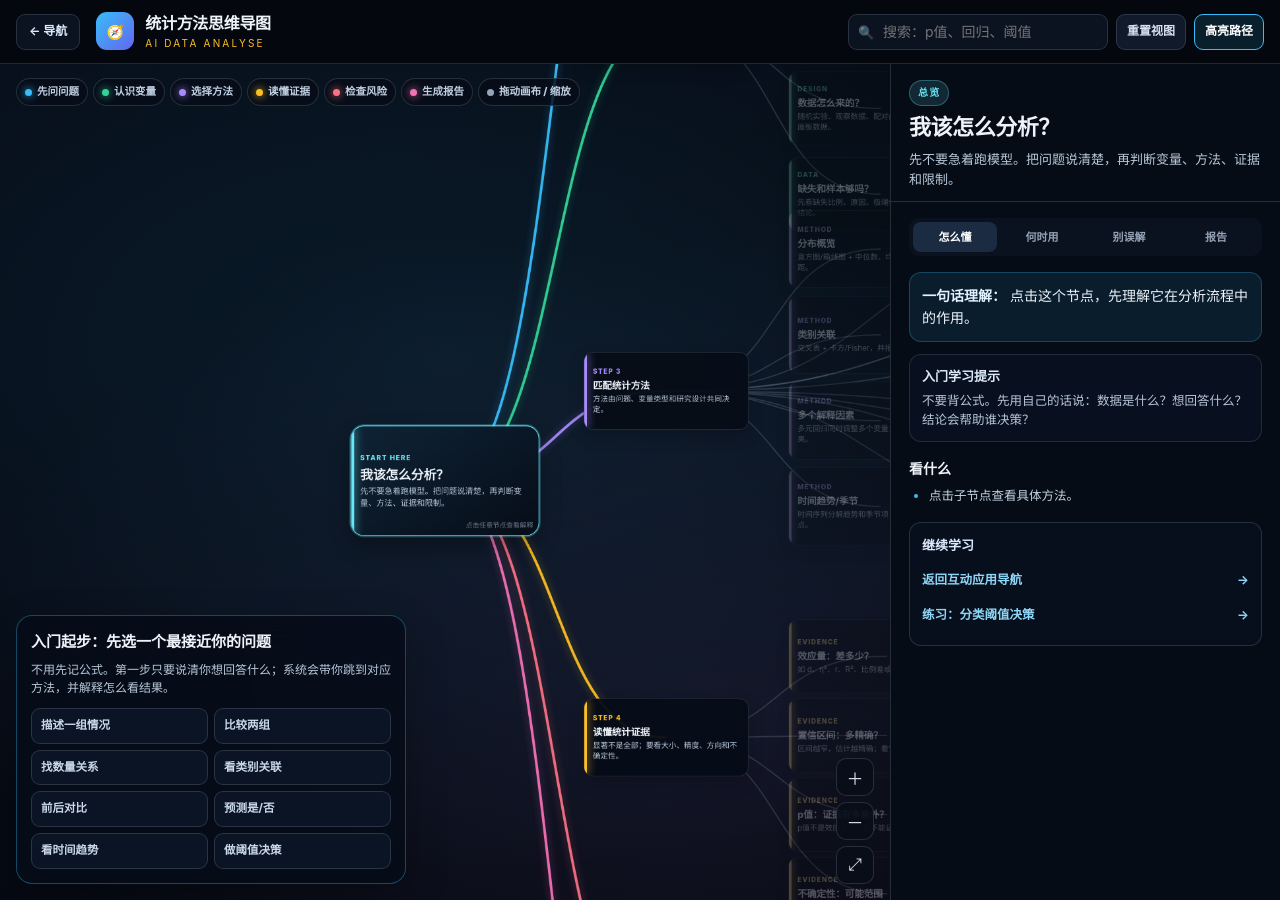
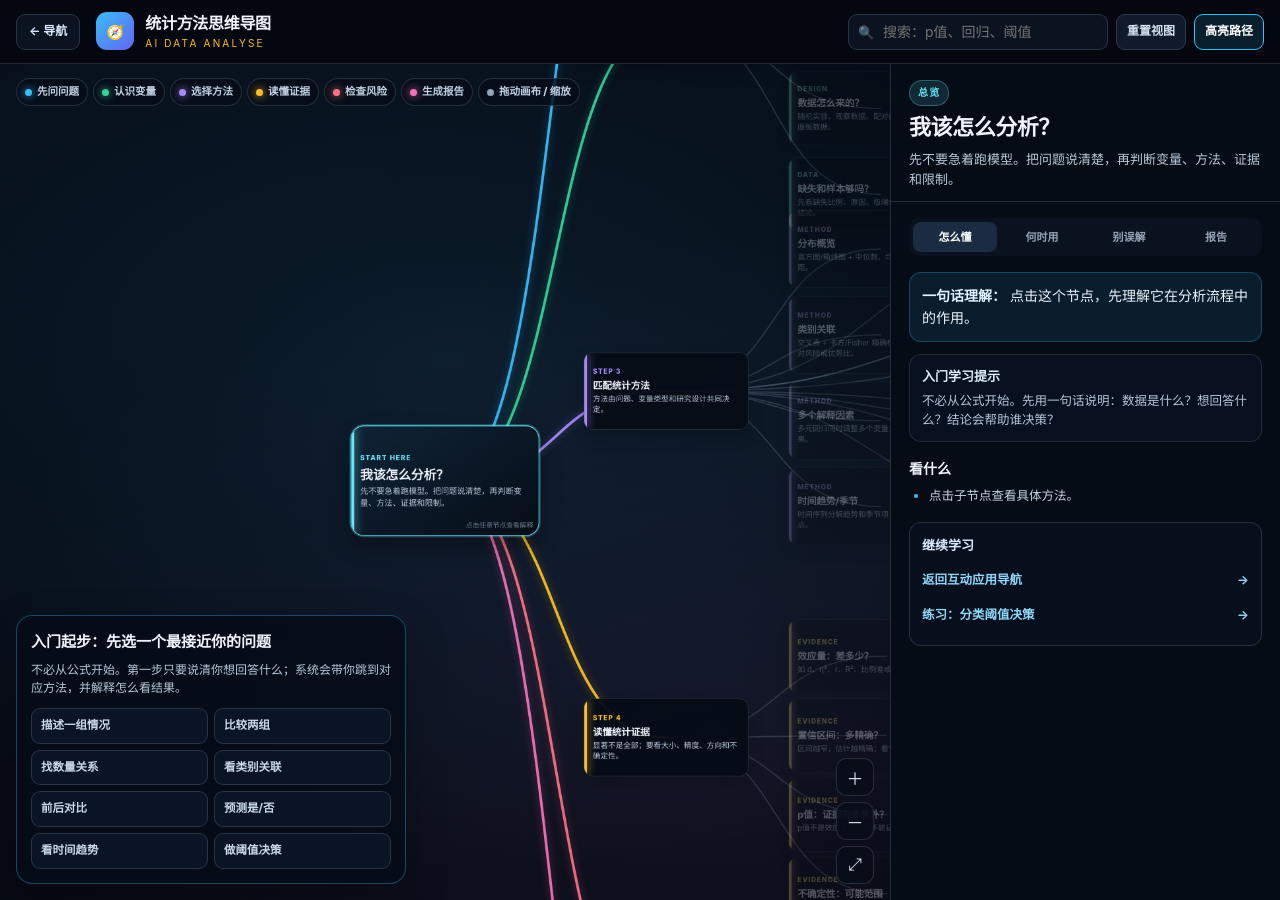
Before and after one commit to deerleo/deerleo.github.io, a Jekyll site: the page course/ai-data-analyse/method-mindmap.html, which Jekyll copies as it is, in a window 1280 px wide. Built offline with Jekyll 4.4.1, drawn with Linux system fonts in a browser that asks for light colours.

Commit message:
style: polish terminology and course wording

```diff
--- a/course/ai-data-analyse/index.html
+++ b/course/ai-data-analyse/index.html
@@ -167,7 +167,7 @@
   </div>
   <div class="hero-stats" aria-label="课程概览">
     <div><strong>7</strong><span>互动应用</span></div>
-    <div><strong>6</strong><span>真实场景</span></div>
+    <div><strong>6</strong><span>数据情境</span></div>
     <div><strong>0</strong><span>安装步骤</span></div>
   </div>
 </section>
--- a/course/ai-data-analyse/method-mindmap.html
+++ b/course/ai-data-analyse/method-mindmap.html
@@ -212,7 +212,7 @@ body {
 
       <aside class="onboard" aria-labelledby="onboard-title">
         <h2 id="onboard-title">入门起步：先选一个最接近你的问题</h2>
-        <p>不用先记公式。第一步只要说清你想回答什么；系统会带你跳到对应方法，并解释怎么看结果。</p>
+        <p>不必从公式开始。第一步只要说清你想回答什么；系统会带你跳到对应方法，并解释怎么看结果。</p>
         <div class="scenarios" id="scenarios">
           <button class="scenario" data-target="m_distribution">描述一组情况</button>
           <button class="scenario" data-target="m_two">比较两组</button>
@@ -255,7 +255,7 @@ const NODES = [
   {id:'m_distribution', branch:'methods', x:700, y:1030, w:280, h:118, kicker:'METHOD', title:'分布概览', text:'直方图/箱线图 + 中位数、均值、标准差或四分位距。', color:'#a78bfa'},
   {id:'m_two', branch:'methods', x:990, y:1030, w:280, h:118, kicker:'METHOD', title:'独立两组比较', text:'数值结果常用独立样本 t 检验；偏态可用 Mann-Whitney U。', color:'#a78bfa'},
   {id:'m_more', branch:'methods', x:1280, y:1030, w:280, h:118, kicker:'METHOD', title:'三组及以上比较', text:'单因素 ANOVA 检验整体差异，事后比较找具体差异。', color:'#a78bfa'},
-  {id:'m_categories', branch:'methods', x:700, y:1160, w:280, h:118, kicker:'METHOD', title:'类别关联', text:'交叉表 + 卡方/Fisher，并报告比例差或风险比。', color:'#a78bfa'},
+  {id:'m_categories', branch:'methods', x:700, y:1160, w:280, h:118, kicker:'METHOD', title:'类别关联', text:'交叉表 + 卡方/Fisher 精确检验；报告风险差、相对风险或优势比。', color:'#a78bfa'},
   {id:'m_numeric', branch:'methods', x:990, y:1160, w:280, h:118, kicker:'METHOD', title:'两个数值变量', text:'散点图 + Pearson/Spearman相关，必要时做线性回归。', color:'#a78bfa'},
   {id:'m_paired', branch:'methods', x:1280, y:1160, w:280, h:118, kicker:'METHOD', title:'配对 / 前后测', text:'同一人两次测量用配对 t 检验；偏态可用 Wilcoxon。', color:'#a78bfa'},
   {id:'m_multiple', branch:'methods', x:700, y:1290, w:280, h:118, kicker:'METHOD', title:'多个解释因素', text:'多元回归同时调整多个变量，但不能自动证明因果。', color:'#a78bfa'},
@@ -271,7 +271,7 @@ const NODES = [
   {id:'e_p', branch:'evidence', x:700, y:1890, w:300, h:112, kicker:'EVIDENCE', title:'p值：证据有多意外？', text:'p值不是效应大小，也不能证明原假设为真。', color:'#fbbf24'},
   {id:'e_uncertain', branch:'evidence', x:700, y:2010, w:300, h:112, kicker:'EVIDENCE', title:'不确定性：可能范围', text:'用分位带、模拟路径或Bootstrap区间表达风险。', color:'#fbbf24'},
 
-  {id:'b_checks', branch:'checks', x:390, y:2250, w:250, h:118, kicker:'STEP 5', title:'检查前提与风险', text:'方法用错，p值再小也不能救回结论。', color:'#fb7185'},
+  {id:'b_checks', branch:'checks', x:390, y:2250, w:250, h:118, kicker:'STEP 5', title:'检查前提与风险', text:'方法不匹配时，p值即使很小也不足以支持结论。', color:'#fb7185'},
   {id:'c_assumptions', branch:'checks', x:700, y:2130, w:280, h:112, kicker:'CHECK', title:'模型前提', text:'线性、正态、方差齐性、独立性和连接函数是否合理。', color:'#fb7185'},
   {id:'c_independence', branch:'checks', x:700, y:2250, w:280, h:112, kicker:'CHECK', title:'独立性', text:'同一个班级、同一人多次测量或时间序列常违反独立。', color:'#fb7185'},
   {id:'c_outliers', branch:'checks', x:700, y:2370, w:280, h:112, kicker:'CHECK', title:'极端值与缺失', text:'看离群点是否驱动结果；报告缺失原因和敏感性分析。', color:'#fb7185'},
@@ -306,10 +306,10 @@ const HELP = {
   v_explanatory:{plain:'解释变量的测量层级和数量决定能否做多因素调整。',when:['有多个影响因素','要控制混杂','因子实验设计'],how:['列出每个变量的类型和单位','检查变量之间是否高度重叠','明确哪些是前置变量，哪些可能是中介'],wrong:['把所有变量塞进模型','用P值挑选变量后说成验证性结论','忽略共线性'],ai:'请帮我判断这些解释变量应该作为分组、连续、有序还是非线性项进入模型。'},
   v_design:{plain:'研究设计决定解释强度；观察数据可以探索，随机实验才更接近因果。',when:['写方法部分','解释结论边界'],how:['说明随机化、盲法和对照组','识别配对、重复测量或聚类','避免用横截面数据做因果断言'],wrong:['把相关解释成治疗效果','忽略同一被试重复测量','把选择偏差说成真实差异'],ai:'请根据我的研究设计判断结论可以写到什么强度，并建议如何描述限制。'},
   v_missing:{plain:'缺失和样本量会影响代表性，也可能让结果看似稳定但不可复现。',when:['数据清洗前','报告样本量时'],how:['报告缺失数量和原因','比较缺失与未缺失人群','避免仅因结果不同删除极端值'],wrong:['直接删除所有缺失','用均值填补后不声明','样本太小时解释过大'],ai:'请帮我设计一段缺失数据和样本量的透明报告模板。'},
-  m_distribution:{plain:'先用图看分布，再选中心指标；偏态时中位数常比均值更诚实。',when:['描述年龄、成绩、金额、等待时间','检查数据质量'],how:['直方图看形状','中位数和IQR描述偏态','均值和标准差适合近似对称分布'],wrong:['收入/等待时间严重偏态仍只报均值','忽略多峰可能代表多个群体','把样本描述说成总体推断'],ai:'请用通俗类比解释“中位数、均值、标准差、四分位距”，并给出一个初学者容易记住的选择规则。'},
+  m_distribution:{plain:'先用图看分布，再选中心指标；偏态时中位数通常更能代表典型水平。',when:['描述年龄、成绩、金额、等待时间','检查数据质量'],how:['直方图看形状','中位数和IQR描述偏态','均值和标准差适合近似对称分布'],wrong:['收入/等待时间严重偏态仍只报均值','忽略多峰可能代表多个群体','把样本描述说成总体推断'],ai:'请用通俗类比解释“中位数、均值、标准差、四分位距”，并给出一个初学者容易记住的选择规则。'},
   m_two:{plain:'两组比较应报告差异方向、效应量和置信区间，而不是只有p值。',when:['两个独立班级/组别','结果是连续分数'],how:['先看两组箱线图','检查近正态和方差；偏态用非参数','报告均值差、95% CI和Cohen\'s d或Hedges\' g'],wrong:['把不显著说成“无差异”','样本大时把微小差异说成重要','忽略不等方差和极端值'],ai:'请帮我写一段两组均值比较结果解释，必须包含均值差、效应量、置信区间和限制。'},
-  m_more:{plain:'ANOVA先回答“至少两组不同”，事后比较才说明具体差异。',when:['三个及以上独立组','结果为数值'],how:['报告F、自由度、p和η²','用Tukey等方法做事后比较','检查方差齐性和样本量'],wrong:['多次两两t检验不校正','只看整体显著就编故事','忽略不平衡设计的稳健方法'],ai:'请帮我检查三组比较报告是否包含整体检验、事后校正、效应量和前提检查。'},
-  m_categories:{plain:'类别数据看比例和风险变化，不能把卡方显著解释成因果或强度大小。',when:['性别×选择、方案×结果','两个类别变量'],how:['交叉表列出行百分比','卡方/Fisher检验关联','报告比例差、风险比或优势比'],wrong:['小期望频数用普通卡方','把优势比直接说成风险比','不报告比例只报p'],ai:'请帮我把交叉表结果改写为非统计背景读者也能理解的百分比差和风险解释，并检查优势比是否被误用。'},
+  m_more:{plain:'ANOVA先回答“至少两组不同”，事后比较才说明具体差异。',when:['三个及以上独立组','结果为数值'],how:['报告F、自由度、p和η²','用Tukey等方法做事后比较','检查方差齐性和样本量'],wrong:['多次两两t检验不校正','只凭整体显著进行过度演绎','忽略不平衡设计的稳健方法'],ai:'请帮我检查三组比较报告是否包含整体检验、事后校正、效应量和前提检查。'},
+  m_categories:{plain:'类别数据看比例和风险差异，不能把卡方显著解释成因果或效应大小。',when:['性别×选择、方案×结果','两个类别变量'],how:['交叉表列出行百分比','卡方/Fisher检验关联','报告风险差、相对风险或优势比'],wrong:['小期望频数用普通卡方','把优势比直接解释为相对风险','不报告比例只报p'],ai:'请帮我把交叉表结果改写为非统计背景读者也能理解的比例差异和风险差异，并检查优势比是否被误用。'},
   m_numeric:{plain:'相关描述共同变化，回归给出一个单位变化对应的平均变化。',when:['两个连续变量','想探索方向和线性趋势'],how:['先画散点图和置信带','根据偏态/单调性选Pearson或Spearman','报告r或斜率、CI和R²'],wrong:['异常值驱动相关','把曲线关系硬拟合直线','用相关推断因果'],ai:'请帮我把两个数值变量的相关与简单回归结果写成非统计读者能理解的句子。'},
   m_paired:{plain:'同一人/同一对象前后测量要利用配对结构，不能当作独立两组。',when:['前后测、左右手、匹配对'],how:['先看差值分布','近正态用配对t；偏态用Wilcoxon','报告平均差、CI和标准化效应'],wrong:['用独立样本t检验配对数据','忽略回归向均值','不谈练习效应或时间效应'],ai:'请帮我检查配对前后测分析流程，并生成结果解释和限制说明。'},
   m_multiple:{plain:'多因素分析能比较“在其他变量相近时”的关联，但不是自动因果。',when:['有多个混杂因素','想看某变量独立贡献'],how:['检查缺失、共线性和非线性','报告调整后的系数和CI','用标准化系数或预测图比较大小'],wrong:['调整变量选择不透明','把控制变量解释为因果','样本小但变量多'],ai:'请帮我审阅多元回归的方法和限制段落，重点是混杂、共线性和过度调整。'},
@@ -327,8 +327,8 @@ const HELP = {
   c_outliers:{plain:'极端值可能是错误、 rare事件或重要信号；处理规则必须透明。',when:['数据清洗和敏感性分析'],how:['先追查录入/测量错误','用稳健统计比较结论','报告纳入/剔除后的结果'],wrong:['只因为影响p值就删除','把合理高值当异常','不报告清洗规则'],ai:'请帮我写一段透明、可复现的异常值处理和敏感性分析说明。'},
   c_causality:{plain:'因果解释需要设计支持：随机化、时间先后、混杂控制和机制。',when:['写结论和政策建议'],how:['区分预测、关联和因果','列出主要混杂和反向解释','谨慎使用“可能导致/提示”'],wrong:['横截面数据说“导致”','控制几个变量就宣称因果','忽略选择偏差和幸存者偏差'],ai:'请帮我给这段结论做因果强度审查，改写为与证据匹配的措辞。'},
   r_structure:{plain:'报告从读者问题开始，而不是从模型输出开始。',when:['写正式报告或课堂作业'],how:['问题与背景','数据与方法','结果证据','限制与下一步'],wrong:['堆满模型表但无结论','方法与问题脱节','没有说明数据边界'],ai:'请帮我按“问题-数据-方法-结果-限制-下一步”整理我的分析报告。'},
-  r_plain:{plain:'好的结论一句话讲清方向、大小、精度和边界。',when:['向领导/学生/客户汇报'],how:['先用一句通俗结论','再给统计证据','最后说明不确定性和行动建议'],wrong:['只说“显著”','用术语吓退读者','把可能说成确定'],ai:'请帮我把这段统计结果改写成非统计背景读者也能理解、且不过度承诺的结论。'},
-  r_ai:{plain:'AI适合做逻辑复核、翻译和边界检查；数据责任仍在分析者。',when:['报告初稿完成后','担心术语或解释'],how:['让AI找过度解释','让AI解释术语','用原始数据核对每个数字'],wrong:['让AI凭空编结果','把AI输出当最终事实','不保留提示和版本'],ai:'请审阅我的分析报告，找出过度解释、缺失限制、术语误用和逻辑漏洞。'},
+  r_plain:{plain:'好的结论一句话讲清方向、大小、精度和边界。',when:['向领导/学生/客户汇报'],how:['先用一句通俗结论','再给统计证据','最后说明不确定性和行动建议'],wrong:['只报告“显著”而不说明大小','使用未解释的专业术语','把可能性表述为确定性'],ai:'请帮我把这段统计结果改写成非统计背景读者也能理解、且不过度承诺的结论。'},
+  r_ai:{plain:'AI适合做逻辑复核、翻译和边界检查；数据责任仍在分析者。',when:['报告初稿完成后','需要统一术语和表达'],how:['让AI检查过度解释','让AI解释术语','用原始数据核对每个数字'],wrong:['要求AI生成没有数据依据的结果','把AI输出当最终事实','不保留提示和版本'],ai:'请审阅我的分析报告，找出过度解释、缺失限制、术语误用和逻辑漏洞。'},
   r_repro:{plain:'可复现让别人能检查你的路径，也让未来你能理解今天的选择。',when:['项目交付、课件、论文'],how:['保存数据字典和清洗规则','固定随机种子和包版本','保留代码、输出和报告版本'],wrong:['只交最终截图','分析步骤靠记忆','数据版本和报告不匹配'],ai:'请帮我生成一份可复现分析清单，包含数据、代码、环境、随机种子和输出。'}
 };
 const BRANCH_HELP = {
@@ -508,7 +508,7 @@ function renderDetail() {
     <div class="tabs" role="tablist">${tabs.map(t => `<button role="tab" aria-selected="${t.id === activeTab}" class="${t.id === activeTab ? 'active' : ''}" data-tab="${t.id}">${t.label}</button>`).join('')}</div>
     <section class="panel ${activeTab === 'understand' ? 'active' : ''}">
       <div class="intro"><strong>一句话理解：</strong> ${h.plain || '点击这个节点，先理解它在分析流程中的作用。'}</div>
-      <div class="info-card"><h4>入门学习提示</h4><p>不要背公式。先用自己的话说：数据是什么？想回答什么？结论会帮助谁决策？</p></div>
+      <div class="info-card"><h4>入门学习提示</h4><p>不必从公式开始。先用一句话说明：数据是什么？想回答什么？结论会帮助谁决策？</p></div>
       <h4 style="margin:16px 0 7px;">看什么</h4>
       <ul class="simple-list">${(h.how || []).map(x => `<li>${x}</li>`).join('') || '<li>点击子节点查看具体方法。</li>'}</ul>
       <div class="next"><h4>继续学习</h4><a href="./index.html">返回互动应用导航<span>→</span></a><a href="./apps/screening-threshold.html" target="_blank" rel="noopener">练习：分类阈值决策<span>→</span></a></div>
```
Also changed, not shown: other parts of course/ai-data-analyse/method-mindmap.html (+2 -2 lines).
